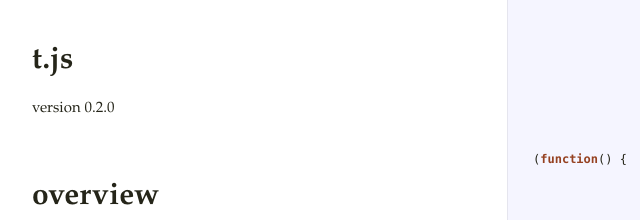
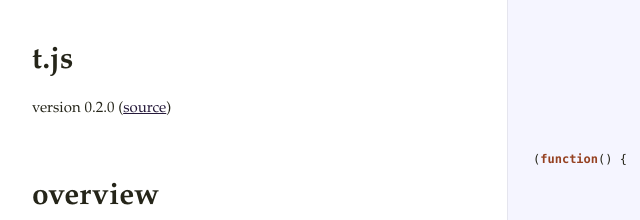
Before and after one commit to aaronj1335/t-js, a website: page docs/t.html in a window 1280 px wide. Shown: the top 220 px of the page, 18-658 px from the left. Drawn offline with Linux system fonts and the light colour scheme.

Commit message:
added link to source from docs

```diff
--- a/docs/t.html
+++ b/docs/t.html
@@ -1,4 +1,4 @@
-<!DOCTYPE html>  <html> <head>   <title>t.js</title>   <meta http-equiv="content-type" content="text/html; charset=UTF-8">   <link rel="stylesheet" media="all" href="docco.css" /> </head> <body>   <div id="container">     <div id="background"></div>          <table cellpadding="0" cellspacing="0">       <thead>         <tr>           <th class="docs">             <h1>               t.js             </h1>           </th>           <th class="code">           </th>         </tr>       </thead>       <tbody>                               <tr id="section-1">             <td class="docs">               <div class="pilwrap">                 <a class="pilcrow" href="#section-1">&#182;</a>               </div>               <p>version 0.2.0</p>             </td>             <td class="code">               <div class="highlight"><pre></pre></div>             </td>           </tr>                               <tr id="section-2">             <td class="docs">               <div class="pilwrap">                 <a class="pilcrow" href="#section-2">&#182;</a>               </div>               <h1>overview</h1>
+<!DOCTYPE html>  <html> <head>   <title>t.js</title>   <meta http-equiv="content-type" content="text/html; charset=UTF-8">   <link rel="stylesheet" media="all" href="docco.css" /> </head> <body>   <div id="container">     <div id="background"></div>          <table cellpadding="0" cellspacing="0">       <thead>         <tr>           <th class="docs">             <h1>               t.js             </h1>           </th>           <th class="code">           </th>         </tr>       </thead>       <tbody>                               <tr id="section-1">             <td class="docs">               <div class="pilwrap">                 <a class="pilcrow" href="#section-1">&#182;</a>               </div>               <p>version 0.2.0 (<a href="https://github.com/aaronj1335/t-js">source</a>)</p>             </td>             <td class="code">               <div class="highlight"><pre></pre></div>             </td>           </tr>                               <tr id="section-2">             <td class="docs">               <div class="pilwrap">                 <a class="pilcrow" href="#section-2">&#182;</a>               </div>               <h1>overview</h1>
 
 <p>t.js is a tree-traversal library.  its only assumption is that the trees it
 traverses are made up of objects with 'children' arrays:</p>
--- a/t.js
+++ b/t.js
@@ -1,4 +1,4 @@
-// version 0.2.0
+// version 0.2.0 ([source](https://github.com/aaronj1335/t-js))
 //
 
 // overview
```
Also changed, not shown: README.md, 1 other file.
